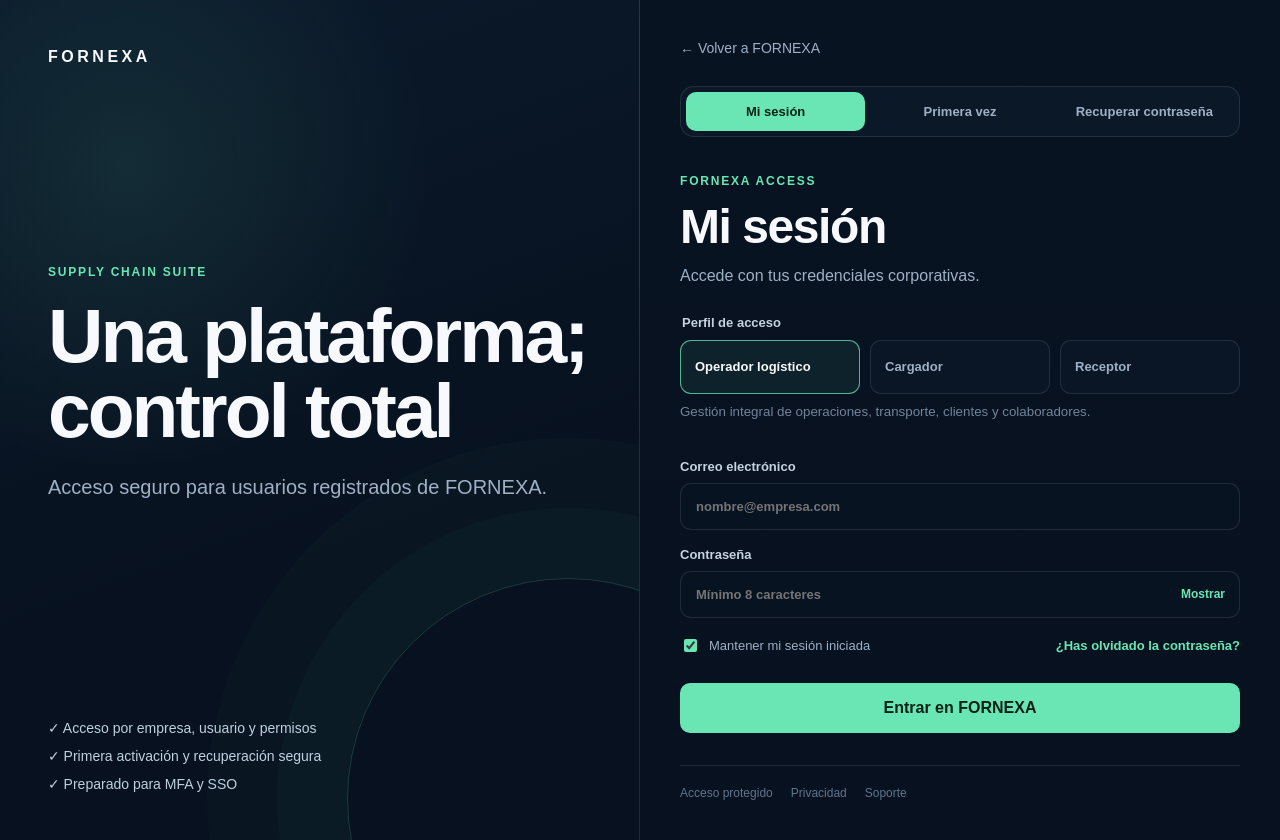
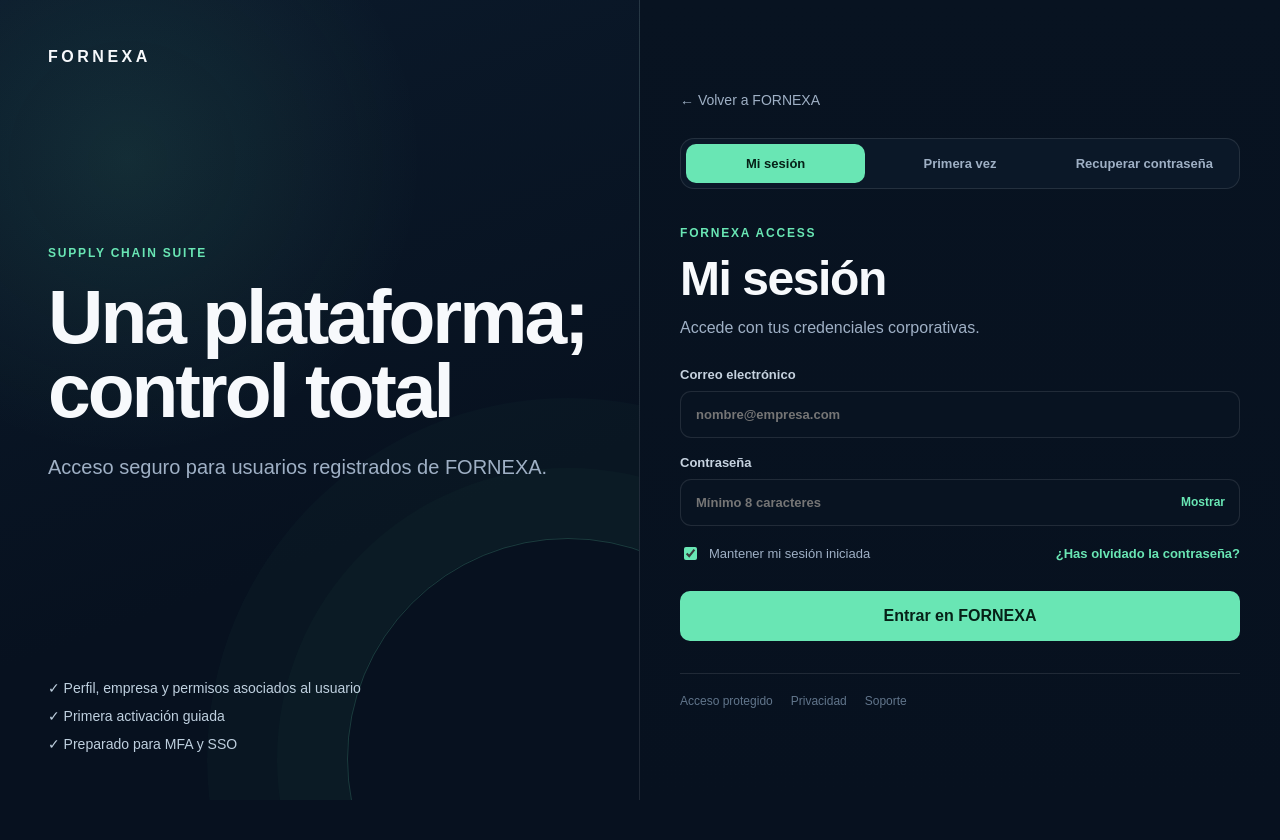
Before and after one commit to fragonh2-boop/Fornexa, a Next.js app: page /login in a window 1280 px wide. After the commit the page ends 800 px from the top, so only its background shows below. Built offline with nearby package versions, Linux system fonts and the light colour scheme.

Commit message:
Simplify login and move profile setup to onboarding

```diff
--- a/app/login/page.tsx
+++ b/app/login/page.tsx
@@ -1,16 +1,10 @@
 "use client";
 
 import Link from "next/link";
+import { useRouter } from "next/navigation";
 import { FormEvent, useState } from "react";
 
 type AccessMode = "session" | "first-access" | "recover";
-type UserRole = "operator" | "shipper" | "receiver";
-
-const roles: Array<{ value: UserRole; label: string; description: string }> = [
-  { value: "operator", label: "Operador logístico", description: "Gestión integral de operaciones, transporte, clientes y colaboradores." },
-  { value: "shipper", label: "Cargador", description: "Solicitudes, expediciones, documentación, costes y seguimiento." },
-  { value: "receiver", label: "Receptor", description: "Entregas, confirmaciones, reservas, incidencias y ePOD." },
-];
 
 const modeCopy = {
   session: {
@@ -20,8 +14,8 @@ const modeCopy = {
   },
   "first-access": {
     title: "Primera vez en FORNEXA",
-    description: "Activa tu usuario con la invitación recibida por correo.",
-    submit: "Activar mi cuenta",
+    description: "Valida la invitación recibida por correo. Tu perfil y permisos ya estarán asociados a tu usuario.",
+    submit: "Continuar",
   },
   recover: {
     title: "Recuperar contraseña",
@@ -31,8 +25,8 @@ const modeCopy = {
 };
 
 export default function LoginPage() {
+  const router = useRouter();
   const [mode, setMode] = useState<AccessMode>("session");
-  const [role, setRole] = useState<UserRole>("operator");
   const [email, setEmail] = useState("");
   const [password, setPassword] = useState("");
   const [activationCode, setActivationCode] = useState("");
@@ -64,16 +58,18 @@ export default function LoginPage() {
       return;
     }
 
-    const resultMessages: Record<AccessMode, string> = {
-      session: "Datos validados. La autenticación real se conectará con Supabase Auth.",
-      "first-access": "Invitación validada. El siguiente paso permitirá crear tu contraseña y aceptar las condiciones.",
-      recover: "Solicitud validada. Se enviará un enlace de recuperación cuando activemos Supabase Auth.",
-    };
+    if (mode === "first-access") {
+      router.push("/onboarding");
+      return;
+    }
 
-    setMessage(resultMessages[mode]);
+    setMessage(
+      mode === "session"
+        ? "Datos validados. El perfil, la empresa y los permisos se cargarán automáticamente al autenticar al usuario."
+        : "Solicitud validada. Se enviará un enlace de recuperación cuando activemos Supabase Auth."
+    );
   }
 
-  const selectedRole = roles.find((item) => item.value === role)!;
   const currentCopy = modeCopy[mode];
 
   return (
@@ -86,8 +82,8 @@ export default function LoginPage() {
           <p>Acceso seguro para usuarios registrados de FORNEXA.</p>
         </div>
         <div className="auth-security-list">
-          <span>✓ Acceso por empresa, usuario y permisos</span>
-          <span>✓ Primera activación y recuperación segura</span>
+          <span>✓ Perfil, empresa y permisos asociados al usuario</span>
+          <span>✓ Primera activación guiada</span>
           <span>✓ Preparado para MFA y SSO</span>
         </div>
       </section>
@@ -111,21 +107,6 @@ export default function LoginPage() {
           </div>
 
           <form onSubmit={handleSubmit} noValidate>
-            {mode !== "recover" && (
-              <fieldset className="role-selector">
-                <legend>Perfil de acceso</legend>
-                <div className="role-grid role-grid-three">
-                  {roles.map((item) => (
-                    <label key={item.value} className={role === item.value ? "selected" : ""}>
-                      <input type="radio" name="role" value={item.value} checked={role === item.value} onChange={() => setRole(item.value)} />
-                      <span>{item.label}</span>
-                    </label>
-                  ))}
-                </div>
-                <small>{selectedRole.description}</small>
-              </fieldset>
-            )}
-
             <label className="auth-field">
               Correo electrónico
               <input type="email" autoComplete="email" placeholder="nombre@empresa.com" value={email} onChange={(event) => setEmail(event.target.value)} />
```
